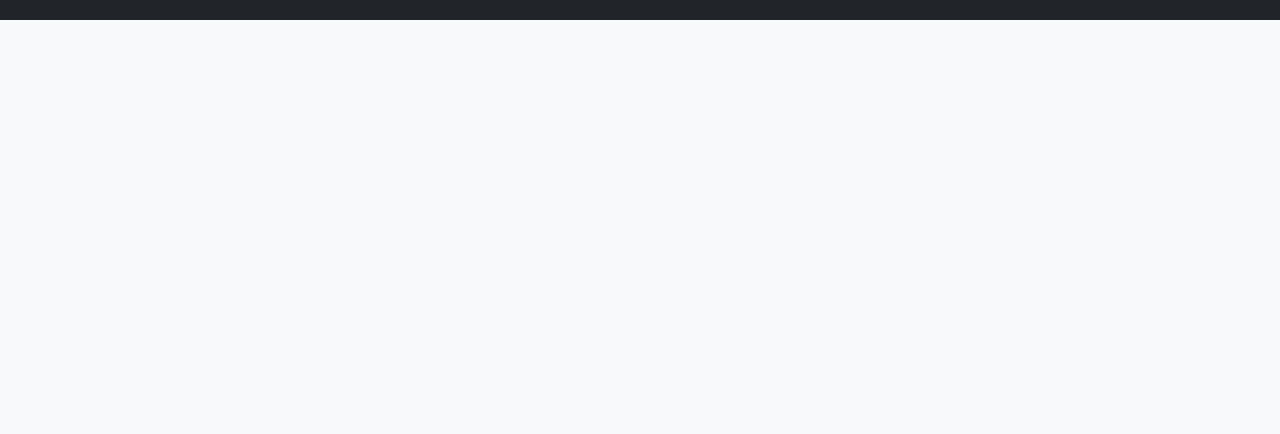
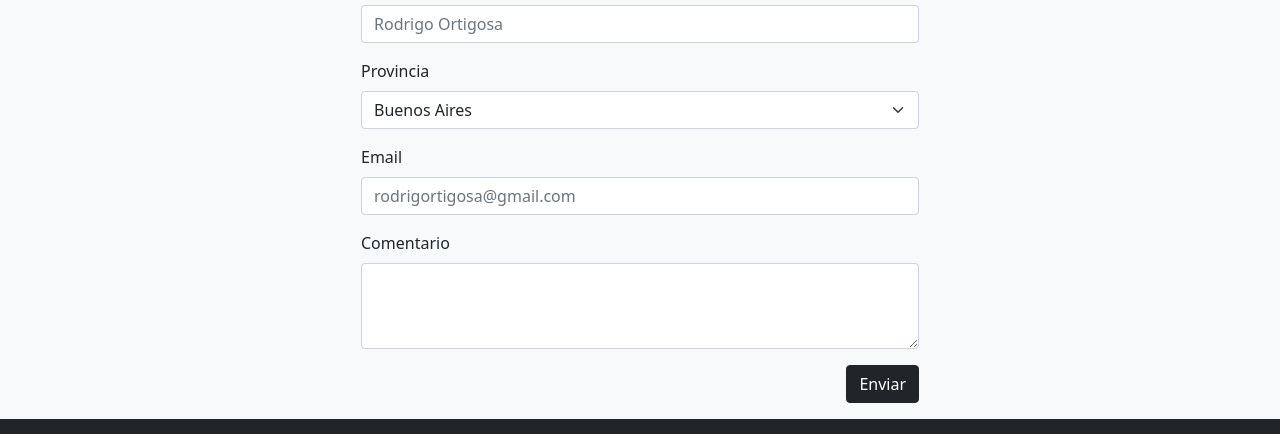
Before and after one commit to rodrigortigosa/challenge-aticma-dev-place, a plain HTML site: page contact.html in a window 1280 px wide. Shown: the part 145-579 px from the top of the page. Drawn offline with nearby package versions, Linux system fonts and the light colour scheme.

Commit message:
Add contact form

```diff
--- a/contact.html
+++ b/contact.html
@@ -46,6 +46,79 @@
         </div>
       </div>
     </nav>
+    <div class="container">
+      <header>
+        <h2>Completá el formulario y nosotros te contactamos</h2>
+      </header>
+      <main>
+        <div class="d-flex justify-content-center">
+          <form class="py-3 w-50" action="contact.html" onsubmit="onSubmit()">
+            <div class="mb-3">
+              <label for="name" class="form-label">Nombre y apellido</label>
+              <input
+                id="name"
+                type="text"
+                class="form-control"
+                placeholder="Rodrigo Ortigosa"
+                required
+              />
+            </div>
+            <div class="mb-3">
+              <label for="province" class="form-label">Provincia</label>
+              <select id="province" name="province" class="form-select">
+                <option selected value="Buenos Aires">Buenos Aires</option>
+                <option value="Buenos Aires Capital">
+                  Buenos Aires Capital
+                </option>
+                <option value="Catamarca">Catamarca</option>
+                <option value="Chaco">Chaco</option>
+                <option value="Chubut">Chubut</option>
+                <option value="Cordoba">Cordoba</option>
+                <option value="Corrientes">Corrientes</option>
+                <option value="Entre Rios">Entre Rios</option>
+                <option value="Formosa">Formosa</option>
+                <option value="Jujuy">Jujuy</option>
+                <option value="La Pampa">La Pampa</option>
+                <option value="La Rioja">La Rioja</option>
+                <option value="Mendoza">Mendoza</option>
+                <option value="Misiones">Misiones</option>
+                <option value="Neuquen">Neuquen</option>
+                <option value="Rio Negro">Rio Negro</option>
+                <option value="Salta">Salta</option>
+                <option value="San Juan">San Juan</option>
+                <option value="San Luis">San Luis</option>
+                <option value="Santa Cruz">Santa Cruz</option>
+                <option value="Santa Fe">Santa Fe</option>
+                <option value="Santiago del Estero">Santiago del Estero</option>
+                <option value="Tierra del Fuego">Tierra del Fuego</option>
+                <option value="Tucuman">Tucuman</option>
+              </select>
+            </div>
+            <div class="mb-3">
+              <label for="email" class="form-label">Email</label>
+              <input
+                id="email"
+                type="email"
+                class="form-control"
+                placeholder="rodrigortigosa@gmail.com"
+                required
+              />
+            </div>
+            <div class="mb-3">
+              <label for="contact-text" class="form-label">Comentario</label>
+              <textarea
+                id="contact-text"
+                class="form-control"
+                rows="3"
+              ></textarea>
+            </div>
+            <div class="d-flex justify-content-end">
+              <button type="submit" class="btn btn-dark">Enviar</button>
+            </div>
+          </form>
+        </div>
+      </main>
+    </div>
     <footer
       class="
         footer
@@ -70,6 +143,11 @@
         <p>automarket@devplace.com.ar</p>
       </div>
     </footer>
+    <script>
+      function onSubmit() {
+        alert("El formulario se ha enviado. Nos contactaremos más tarde.");
+      }
+    </script>
     <script
       src="https://cdn.jsdelivr.net/npm/bootstrap@5.1.3/dist/js/bootstrap.bundle.min.js"
       integrity="sha384-ka7Sk0Gln4gmtz2MlQnikT1wXgYsOg+OMhuP+IlRH9sENBO0LRn5q+8nbTov4+1p"
```
